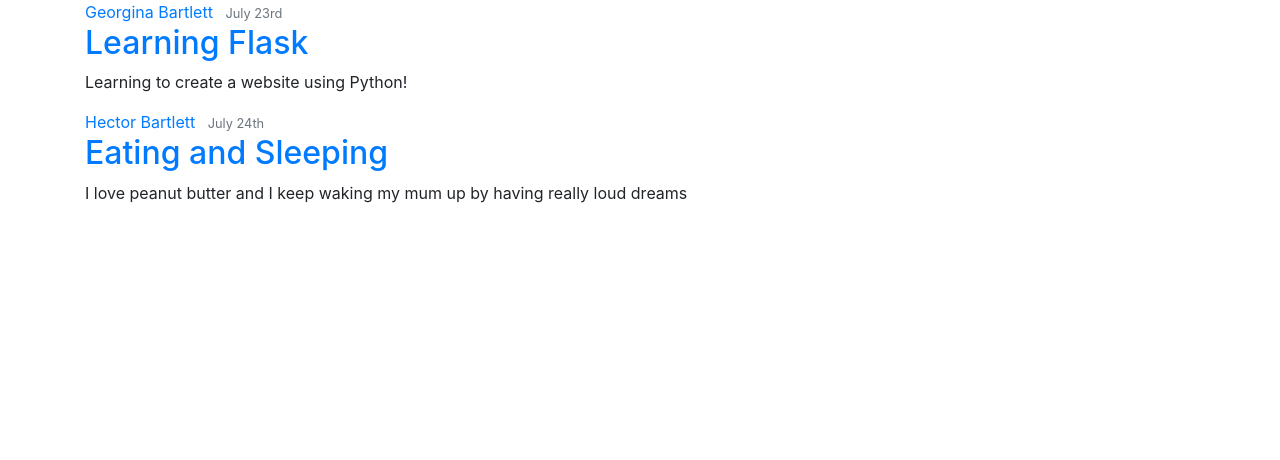
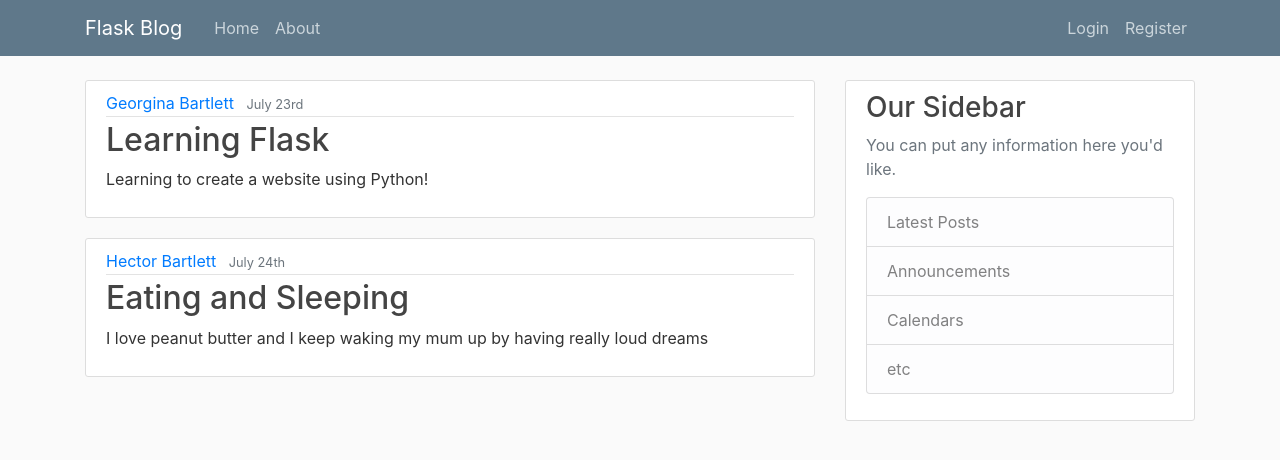
Before and after one commit to gia-bartlett/flask, a Flask app: page /home in a window 1280 px wide. Shown: the top 460 px of the page. Run offline with Flask 2, Linux system fonts and the light colour scheme; some libraries are stand-ins or nearby versions.

Commit message:
styled blog

```diff
--- a/app.py
+++ b/app.py
@@ -7,13 +7,13 @@ posts = [
         "author": "Georgina Bartlett",
         "title": "Learning Flask",
         "content": "Learning to create a website using Python!",
-        "date": "July 23rd"
+        "date_posted": "July 23rd"
     },
     {
         "author": "Hector Bartlett",
         "title": "Eating and Sleeping",
         "content": "I love peanut butter and I keep waking my mum up by having really loud dreams",
-        "date": "July 24th"
+        "date_posted": "July 24th"
     }
 ]
 
--- a/templates/about.html
+++ b/templates/about.html
@@ -1,4 +1,4 @@
 {% extends "base.html" %}
 {% block content %}
-    <h1>About Page</h1>
+        <h1>About Page</h1>
 {% endblock content %}
--- a/templates/base.html
+++ b/templates/base.html
@@ -1,13 +1,11 @@
 <!DOCTYPE html>
-<html>
+<html lang="en">
 <head>
-       <!-- Required meta tags -->
     <meta charset="utf-8">
     <meta name="viewport" content="width=device-width, initial-scale=1, shrink-to-fit=no">
 
-    <!-- Bootstrap CSS -->
     <link rel="stylesheet" href="https://stackpath.bootstrapcdn.com/bootstrap/4.5.0/css/bootstrap.min.css" integrity="sha384-9aIt2nRpC12Uk9gS9baDl411NQApFmC26EwAOH8WgZl5MYYxFfc+NcPb1dKGj7Sk" crossorigin="anonymous">
-
+    <link rel="stylesheet" type="text/css" href="{{ url_for('static', filename='main.css') }}">
     {% if title %}
         <title>Flask Blog - {{ title }}</title>
     {% else %}
@@ -15,11 +13,46 @@
     {% endif %}
 </head>
 <body>
-    <div class="container">
-        {% block content %}{% endblock %}
-    </div>
-    <!-- Optional JavaScript -->
-    <!-- jQuery first, then Popper.js, then Bootstrap JS -->
+    <header class="site-header">
+      <nav class="navbar navbar-expand-md navbar-dark bg-steel fixed-top">
+        <div class="container">
+          <a class="navbar-brand mr-4" href="/">Flask Blog</a>
+          <button class="navbar-toggler" type="button" data-toggle="collapse" data-target="#navbarToggle" aria-controls="navbarToggle" aria-expanded="false" aria-label="Toggle navigation">
+            <span class="navbar-toggler-icon"></span>
+          </button>
+          <div class="collapse navbar-collapse" id="navbarToggle">
+            <div class="navbar-nav mr-auto">
+              <a class="nav-item nav-link" href="/">Home</a>
+              <a class="nav-item nav-link" href="/about">About</a>
+            </div>
+            <div class="navbar-nav">
+              <a class="nav-item nav-link" href="/login">Login</a>
+              <a class="nav-item nav-link" href="/register">Register</a>
+            </div>
+          </div>
+        </div>
+      </nav>
+    </header>
+    <main role="main" class="container">
+      <div class="row">
+        <div class="col-md-8">
+          {% block content %}{% endblock %}
+        </div>
+        <div class="col-md-4">
+          <div class="content-section">
+            <h3>Our Sidebar</h3>
+            <p class='text-muted'>You can put any information here you'd like.
+              <ul class="list-group">
+                <li class="list-group-item list-group-item-light">Latest Posts</li>
+                <li class="list-group-item list-group-item-light">Announcements</li>
+                <li class="list-group-item list-group-item-light">Calendars</li>
+                <li class="list-group-item list-group-item-light">etc</li>
+              </ul>
+            </p>
+          </div>
+        </div>
+      </div>
+    </main>
     <script src="https://code.jquery.com/jquery-3.5.1.slim.min.js" integrity="sha384-DfXdz2htPH0lsSSs5nCTpuj/zy4C+OGpamoFVy38MVBnE+IbbVYUew+OrCXaRkfj" crossorigin="anonymous"></script>
     <script src="https://cdn.jsdelivr.net/npm/popper.js@1.16.0/dist/umd/popper.min.js" integrity="sha384-Q6E9RHvbIyZFJoft+2mJbHaEWldlvI9IOYy5n3zV9zzTtmI3UksdQRVvoxMfooAo" crossorigin="anonymous"></script>
     <script src="https://stackpath.bootstrapcdn.com/bootstrap/4.5.0/js/bootstrap.min.js" integrity="sha384-OgVRvuATP1z7JjHLkuOU7Xw704+h835Lr+6QL9UvYjZE3Ipu6Tp75j7Bh/kR0JKI" crossorigin="anonymous"></script>
--- a/templates/home.html
+++ b/templates/home.html
@@ -5,7 +5,7 @@
           <div class="media-body">
             <div class="article-metadata">
               <a class="mr-2" href="#">{{ post.author }}</a>
-              <small class="text-muted">{{ post.date }}</small>
+              <small class="text-muted">{{ post.date_posted }}</small>
             </div>
             <h2><a class="article-title" href="#">{{ post.title }}</a></h2>
             <p class="article-content">{{ post.content }}</p>
```
Also changed, not shown: forms.py (added).
